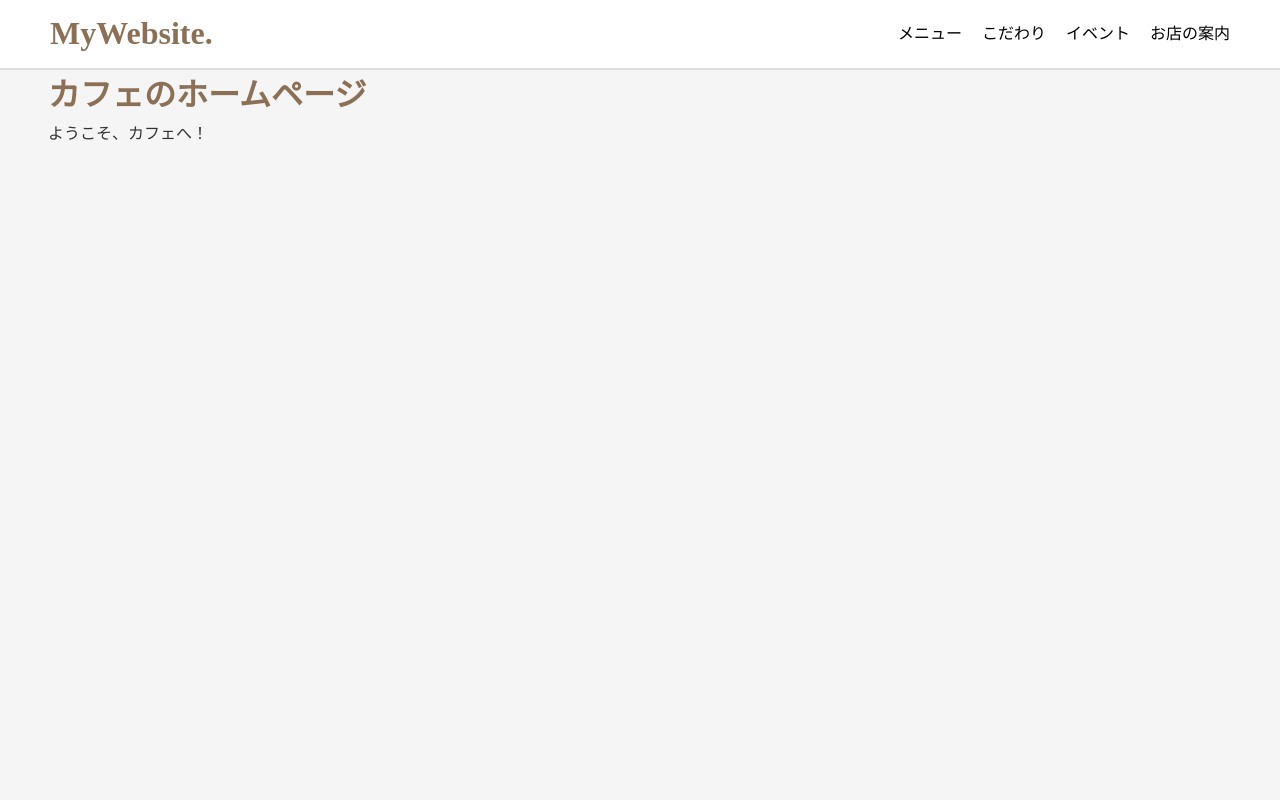
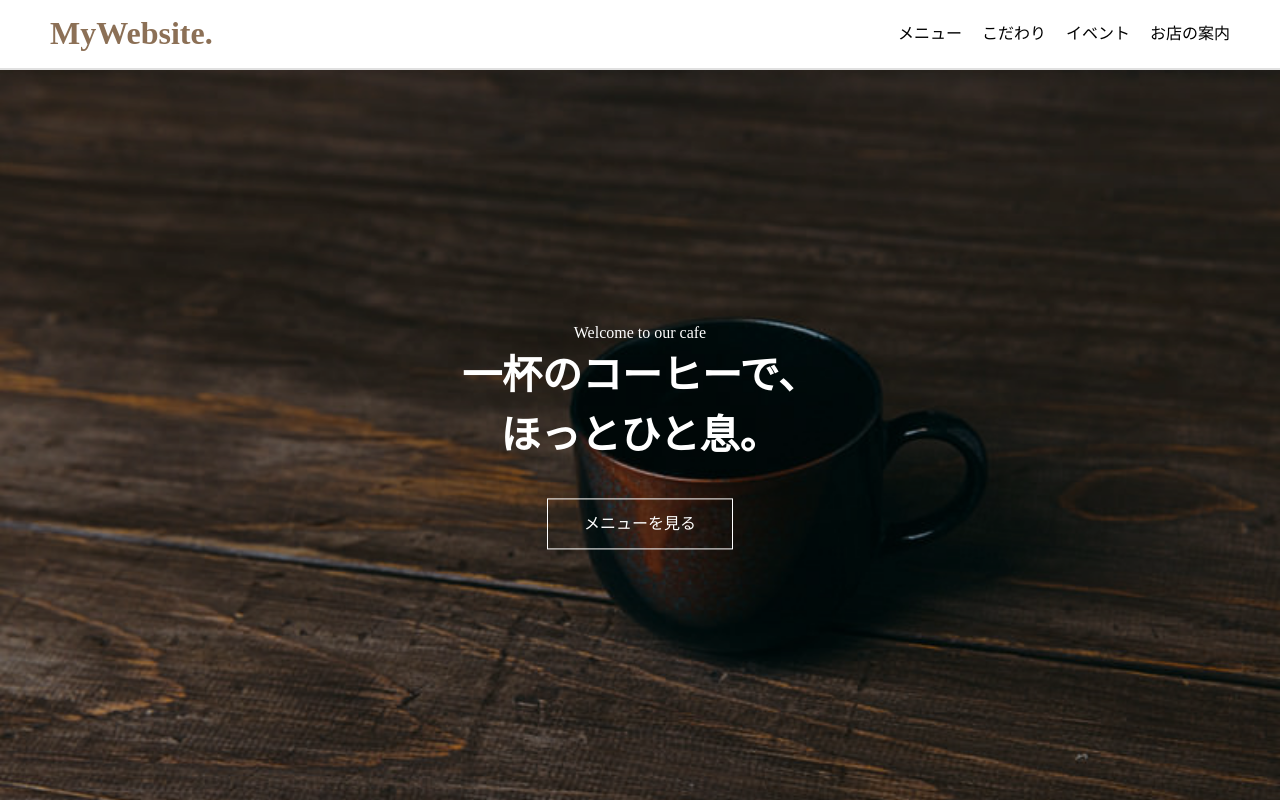
Before and after one commit to kaji0428/Cafe-Project, a plain HTML site: page index.html in a window 1280 px wide. Drawn offline with Linux system fonts and the light colour scheme.

Commit message:
TOP画面のtopを追加

```diff
--- a/index.css
+++ b/index.css
@@ -0,0 +1,52 @@
+/* 見出し */
+.top {
+  position: relative;
+  width: 100%;
+  height: calc(100vh - 70px); /* ヘッダー(70px)を除いた画面いっぱい */
+  min-height: 400px;
+  overflow: hidden;
+}
+
+/* 背景の写真 */
+.top-img {
+  width: 100%;
+  height: 100%;
+  object-fit: cover;
+  display: block;
+}
+.top::after {
+  content: "";
+  position: absolute;
+  inset: 0;
+  background-color: rgba(0, 0, 0, 0.35);
+}
+
+/* 写真の上の文字 */
+.top-text {
+  position: absolute;
+  top: 50%;
+  left: 50%;
+  transform: translate(-50%, -50%);
+  z-index: 1;
+  width: 90%;
+  text-align: center;
+  color: #ffffff;
+}
+.top-title {
+  font-size: 40px;
+  line-height: 1.5;
+  margin-bottom: 32px;
+}
+/* TOPの画像の中ボタン */
+.top-btn {
+  display: inline-block;
+  padding: 12px 36px;
+  border: 1px solid #ffffff;
+  color: #ffffff;
+  text-decoration: none;
+  transition: 0.3s;
+}
+.top-btn:hover {
+  background-color: #8c7056;
+  border-color: #8c7056;
+}
--- a/index.html
+++ b/index.html
@@ -6,7 +6,7 @@
     <meta name="viewport" content="width=device-width, initial-scale=1.0">
     <link rel="stylesheet" href="style.css">
     <link rel="stylesheet" href="index.css">
-    <title>Document</title>
+    <title>カフェ | TOP</title>
 </head>
 
 <body>
@@ -21,9 +21,18 @@
             <a href="">お店の案内</a>
         </nav>
     </header>
+
+    <!-- 見出し -->
+    <section class="top">
+        <img class="top-img" src="special_image/kissaten25_92A2364-p_TP_V4.jpg" alt="落ち着いた雰囲気のカフェ店内">
+        <div class="top-text">
+            <p class="top-sub">Welcome to our cafe</p>
+            <h2 class="top-title">一杯のコーヒーで、<br>ほっとひと息。</h2>
+            <a class="top-btn" href="menu.html">メニューを見る</a>
+        </div>
+    </section>
+
     <main>
-        <h1>カフェのホームページ</h1>
-        <p>ようこそ、カフェへ！</p>
     </main>
 </body>
 
```
